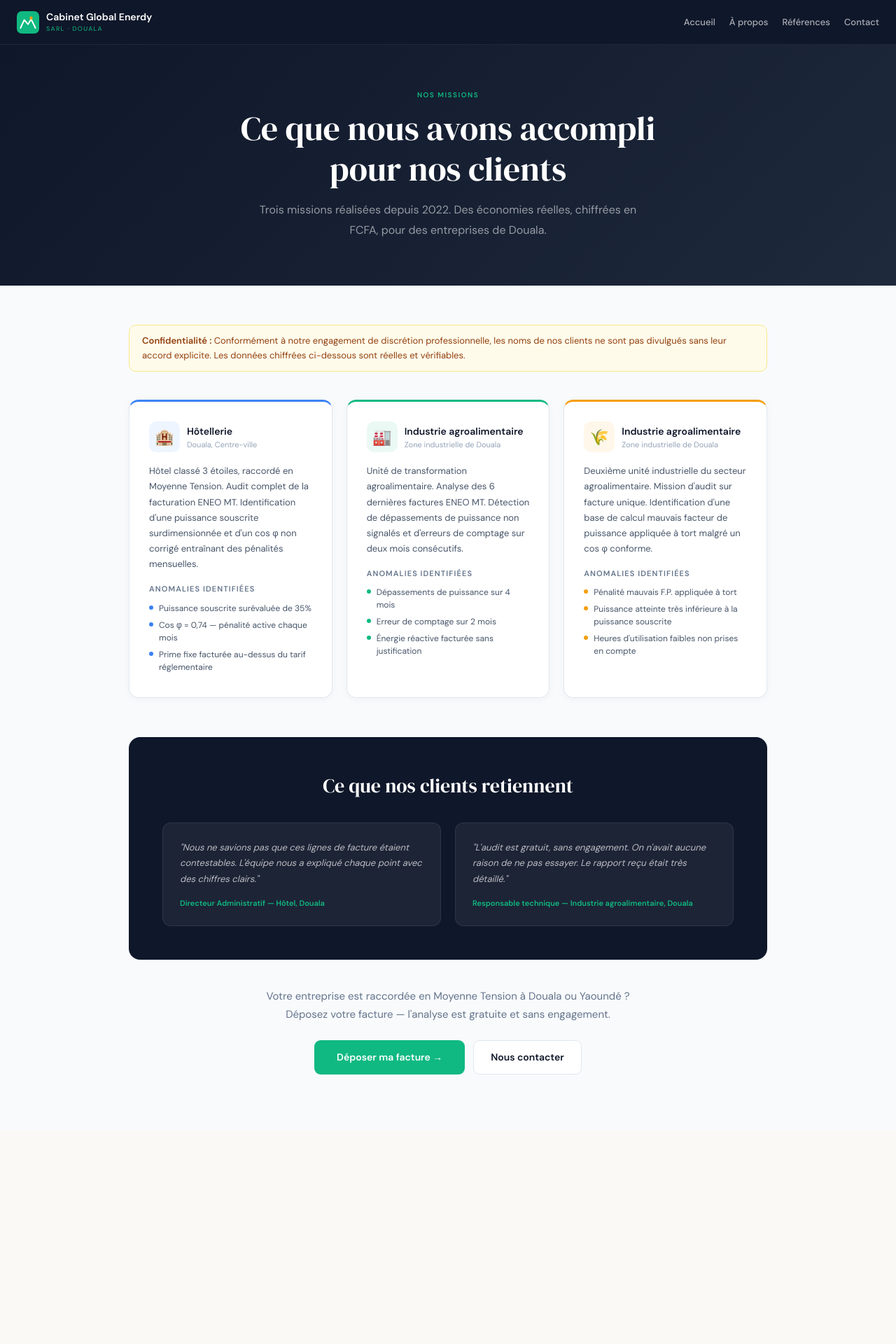
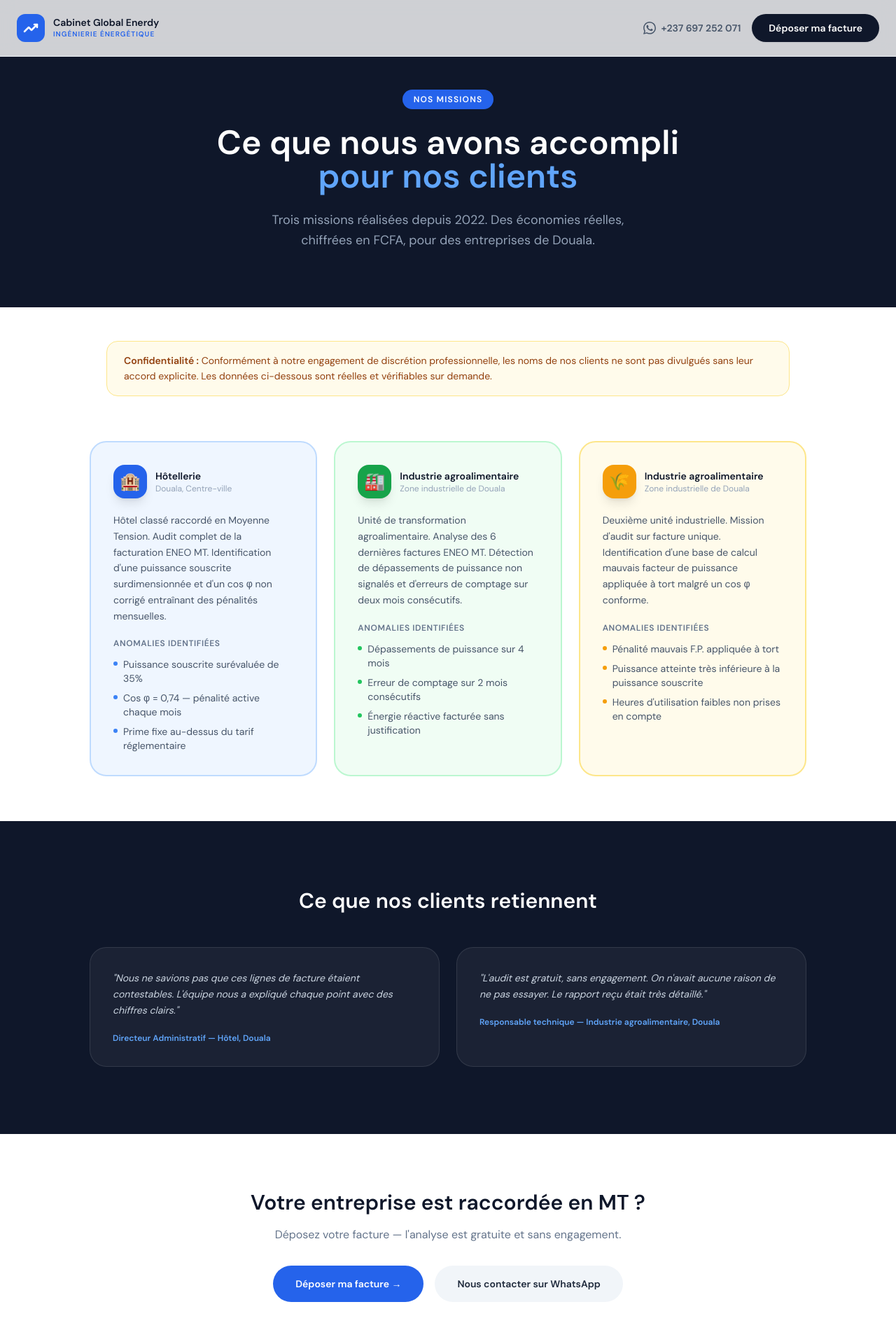
Before and after one commit to cabinetnoahetcie/factura-mt, a Next.js app in the folder frontend/: page /references in a window 1280 px wide. Shown: the top 1920 px of the page at 70% size. Before the commit the page ends 1615 px from the top, so only its background shows below. Built offline with nearby package versions, Linux system fonts and the light colour scheme.

Commit message:
Update page.jsx

```diff
--- a/frontend/app/references/page.jsx
+++ b/frontend/app/references/page.jsx
@@ -1,194 +1,166 @@
+'use client';
 // app/references/page.jsx
-'use client';
-import Link from 'next/link';
+import Navbar from '@/components/layout/Navbar';
+import Footer from '@/components/layout/Footer';
+import Link   from 'next/link';
 
+const WA_URL = `https://wa.me/237697252071?text=${encodeURIComponent("Bonjour Cabinet Global Enerdy, je souhaite démarrer un audit de ma facture ENEO MT.")}`;
 
-
-const WA_URL = `https://wa.me/237697252071?text=${encodeURIComponent("Bonjour Cabinet Global Enerdy, je souhaite en savoir plus sur vos références et démarrer un audit de ma facture ENEO MT.")}`;
-
-const NAV = [
-  { href:'/',            label:'Accueil'    },
-  { href:'/a-propos',   label:'À propos'   },
-  { href:'/references', label:'Références' },
-  { href:'/contact',    label:'Contact'    },
-];
-
-function Navbar() {
-  return (
-    <nav style={{
-      background:'#0f172a', borderBottom:'1px solid rgba(255,255,255,0.07)',
-      padding:'0 24px', height:64,
-      display:'flex', alignItems:'center', justifyContent:'space-between',
-      position:'sticky', top:0, zIndex:100,
-    }}>
-      <Link href="/" style={{ display:'flex', alignItems:'center', gap:10, textDecoration:'none' }}>
-        <svg width="32" height="32" viewBox="0 0 36 36" fill="none">
-          <rect width="36" height="36" rx="8" fill="#10B981"/>
-          <polyline points="6,27 12,14 18,21 23,13 30,27" fill="none" stroke="white" strokeWidth="2.2" strokeLinejoin="round" strokeLinecap="round"/>
-          <circle cx="23" cy="11" r="2.5" fill="#F59E0B"/>
-        </svg>
-        <div>
-          <div style={{ fontSize:14, fontWeight:700, color:'white' }}>Cabinet Global Enerdy</div>
-          <div style={{ fontSize:9, color:'#10B981', letterSpacing:'0.15em', textTransform:'uppercase' }}>SARL · Douala</div>
-        </div>
-      </Link>
-      <div style={{ display:'flex', gap:20, alignItems:'center' }}>
-        {NAV.map(({ href, label }) => (
-          <Link key={href} href={href} style={{ fontSize:13, fontWeight:500, color:'rgba(255,255,255,0.65)', textDecoration:'none' }}>
-            {label}
-          </Link>
-        ))}
-      </div>
-    </nav>
-  );
-}
-
-export default function References() {
-  return (
-    <div style={{ background:'#f8fafc', minHeight:'100vh', fontFamily:"'DM Sans',sans-serif" }}>
-      <Navbar />
-
-      {/* Hero */}
-      <div style={{ background:'linear-gradient(135deg,#0f172a,#1e293b)', padding:'64px 24px', textAlign:'center' }}>
-        <div style={{ fontSize:10, fontWeight:700, letterSpacing:'0.15em', textTransform:'uppercase', color:'#10B981', marginBottom:12 }}>
-          Nos missions
-        </div>
-        <h1 style={{ fontFamily:"'DM Serif Display',serif", fontSize:'clamp(28px,5vw,48px)', color:'white', marginBottom:16, lineHeight:1.2 }}>
-          Ce que nous avons accompli<br/>pour nos clients
-        </h1>
-        <p style={{ fontSize:16, color:'rgba(255,255,255,0.55)', maxWidth:560, margin:'0 auto', lineHeight:1.8 }}>
-          Trois missions réalisées depuis 2022. Des économies réelles,
-          chiffrées en FCFA, pour des entreprises de Douala.
-        </p>
-      </div>
-
-      <div style={{ maxWidth:960, margin:'0 auto', padding:'56px 24px 80px' }}>
-
-        {/* Note confidentialité */}
-        <div style={{
-          background:'#fffbeb', border:'1px solid #fde68a',
-          borderRadius:10, padding:'12px 18px', marginBottom:40,
-          fontSize:13, color:'#92400e', lineHeight:1.6,
-        }}>
-          <strong>Confidentialité :</strong> Conformément à notre engagement de discrétion professionnelle,
-          les noms de nos clients ne sont pas divulgués sans leur accord explicite.
-          Les données chiffrées ci-dessous sont réelles et vérifiables.
-        </div>
-
-        {/* Références */}
-        <div style={{ display:'grid', gridTemplateColumns:'repeat(auto-fit,minmax(280px,1fr))', gap:20, marginBottom:56 }}>
-          {[
+const REFS = [
   {
     secteur:   'Hôtellerie',
     lieu:      'Douala, Centre-ville',
-              desc:      "Hôtel classé 3 étoiles, raccordé en Moyenne Tension. Audit complet de la facturation ENEO MT. Identification d'une puissance souscrite surdimensionnée et d'un cos φ non corrigé entraînant des pénalités mensuelles.",
-              anomalies: ['Puissance souscrite surévaluée de 35%', 'Cos φ = 0,74 — pénalité active chaque mois', 'Prime fixe facturée au-dessus du tarif réglementaire'],
-              couleur:   '#3b82f6',
     icone:     '🏨',
+    color:     'blue',
+    desc:      "Hôtel classé raccordé en Moyenne Tension. Audit complet de la facturation ENEO MT. Identification d'une puissance souscrite surdimensionnée et d'un cos φ non corrigé entraînant des pénalités mensuelles.",
+    anomalies: [
+      'Puissance souscrite surévaluée de 35%',
+      'Cos φ = 0,74 — pénalité active chaque mois',
+      'Prime fixe au-dessus du tarif réglementaire',
+    ],
   },
   {
     secteur:   'Industrie agroalimentaire',
     lieu:      'Zone industrielle de Douala',
+    icone:     '🏭',
+    color:     'green',
     desc:      "Unité de transformation agroalimentaire. Analyse des 6 dernières factures ENEO MT. Détection de dépassements de puissance non signalés et d'erreurs de comptage sur deux mois consécutifs.",
-              anomalies: ['Dépassements de puissance sur 4 mois', "Erreur de comptage sur 2 mois", 'Énergie réactive facturée sans justification'],
-              couleur:   '#10B981',
-              icone:     '🏭',
+    anomalies: [
+      'Dépassements de puissance sur 4 mois',
+      'Erreur de comptage sur 2 mois consécutifs',
+      'Énergie réactive facturée sans justification',
+    ],
   },
   {
     secteur:   'Industrie agroalimentaire',
     lieu:      'Zone industrielle de Douala',
-              desc:      "Deuxième unité industrielle du secteur agroalimentaire. Mission d'audit sur facture unique. Identification d'une base de calcul mauvais facteur de puissance appliquée à tort malgré un cos φ conforme.",
-              anomalies: ['Pénalité mauvais F.P. appliquée à tort', 'Puissance atteinte très inférieure à la puissance souscrite', 'Heures d\'utilisation faibles non prises en compte'],
-              couleur:   '#F59E0B',
     icone:     '🌾',
+    color:     'amber',
+    desc:      "Deuxième unité industrielle. Mission d'audit sur facture unique. Identification d'une base de calcul mauvais facteur de puissance appliquée à tort malgré un cos φ conforme.",
+    anomalies: [
+      'Pénalité mauvais F.P. appliquée à tort',
+      'Puissance atteinte très inférieure à la puissance souscrite',
+      'Heures d\'utilisation faibles non prises en compte',
+    ],
   },
-          ].map((ref, i) => (
-            <div key={i} style={{
-              background:'white', border:'1px solid #e2e8f0',
-              borderRadius:14, padding:28,
-              borderTop:`3px solid ${ref.couleur}`,
-              boxShadow:'0 2px 12px rgba(0,0,0,0.04)',
-            }}>
-              <div style={{ display:'flex', alignItems:'center', gap:10, marginBottom:16 }}>
-                <div style={{
-                  width:44, height:44, borderRadius:10,
-                  background:`${ref.couleur}15`,
-                  display:'flex', alignItems:'center', justifyContent:'center',
-                  fontSize:22,
-                }}>
+];
+
+const COLOR_MAP = {
+  blue:  { bg:'bg-blue-50',  border:'border-blue-200',  badge:'bg-blue-600',  dot:'bg-blue-500'  },
+  green: { bg:'bg-green-50', border:'border-green-200', badge:'bg-green-600', dot:'bg-green-500' },
+  amber: { bg:'bg-amber-50', border:'border-amber-200', badge:'bg-amber-500', dot:'bg-amber-500' },
+};
+
+export default function References() {
+  return (
+    <div className="min-h-screen bg-white font-sans">
+      <Navbar onAudit={() => {}} />
+
+      {/* Hero */}
+      <section className="bg-slate-900 pt-32 pb-20 px-6 text-center">
+        <span className="inline-block bg-blue-600 text-white text-xs font-bold uppercase tracking-widest px-4 py-1.5 rounded-full mb-6">
+          Nos missions
+        </span>
+        <h1 className="text-4xl md:text-5xl font-extrabold text-white leading-tight mb-6 max-w-3xl mx-auto">
+          Ce que nous avons accompli<br/>
+          <span className="text-blue-400">pour nos clients</span>
+        </h1>
+        <p className="text-slate-400 text-lg max-w-xl mx-auto leading-relaxed">
+          Trois missions réalisées depuis 2022. Des économies réelles,
+          chiffrées en FCFA, pour des entreprises de Douala.
+        </p>
+      </section>
+
+      {/* Note confidentialité */}
+      <div className="max-w-5xl mx-auto px-6 pt-12">
+        <div className="bg-amber-50 border border-amber-200 rounded-2xl px-6 py-4 text-sm text-amber-800 leading-relaxed">
+          <strong>Confidentialité :</strong> Conformément à notre engagement de discrétion professionnelle,
+          les noms de nos clients ne sont pas divulgués sans leur accord explicite.
+          Les données ci-dessous sont réelles et vérifiables sur demande.
+        </div>
+      </div>
+
+      {/* Références */}
+      <section className="py-16 px-6">
+        <div className="max-w-5xl mx-auto grid grid-cols-1 md:grid-cols-3 gap-6">
+          {REFS.map((ref, i) => {
+            const c = COLOR_MAP[ref.color];
+            return (
+              <div key={i} className={`rounded-3xl p-8 border-2 ${c.bg} ${c.border} hover:shadow-xl transition-shadow`}>
+                <div className="flex items-center gap-3 mb-5">
+                  <div className={`w-12 h-12 ${c.badge} rounded-2xl flex items-center justify-center text-2xl shadow-lg`}>
                     {ref.icone}
                   </div>
                   <div>
-                  <div style={{ fontSize:14, fontWeight:700, color:'#0f172a' }}>{ref.secteur}</div>
-                  <div style={{ fontSize:11, color:'#94a3b8' }}>{ref.lieu}</div>
+                    <div className="font-extrabold text-slate-900 text-sm">{ref.secteur}</div>
+                    <div className="text-xs text-slate-400">{ref.lieu}</div>
                   </div>
                 </div>
-
-              <p style={{ fontSize:13, color:'#475569', lineHeight:1.7, marginBottom:16 }}>
-                {ref.desc}
-              </p>
-
-              <div style={{ fontSize:11, fontWeight:700, color:'#64748b', textTransform:'uppercase', letterSpacing:'0.1em', marginBottom:10 }}>
+                <p className="text-slate-600 text-sm leading-relaxed mb-5">{ref.desc}</p>
+                <div className="text-xs font-bold text-slate-500 uppercase tracking-wider mb-3">
                   Anomalies identifiées
                 </div>
+                <ul className="space-y-2">
                   {ref.anomalies.map((a, j) => (
-                <div key={j} style={{ display:'flex', gap:8, alignItems:'flex-start', marginBottom:6 }}>
-                  <div style={{ width:6, height:6, borderRadius:'50%', background:ref.couleur, marginTop:5, flexShrink:0 }}/>
-                  <div style={{ fontSize:12, color:'#475569', lineHeight:1.5 }}>{a}</div>
+                    <li key={j} className="flex items-start gap-2 text-sm text-slate-600">
+                      <span className={`w-1.5 h-1.5 rounded-full ${c.dot} mt-1.5 flex-shrink-0`}/>
+                      {a}
+                    </li>
+                  ))}
+                </ul>
               </div>
-              ))}
+            );
+          })}
         </div>
-          ))}
-        </div>
+      </section>
 
-        {/* Ce que nos clients disent */}
-        <div style={{
-          background:'#0f172a', borderRadius:16,
-          padding:'clamp(32px,4vw,48px)', marginBottom:40,
-        }}>
-          <h2 style={{ fontFamily:"'DM Serif Display',serif", fontSize:'clamp(20px,3vw,28px)', color:'white', marginBottom:32, textAlign:'center' }}>
+      {/* Témoignages */}
+      <section className="bg-slate-900 py-24 px-6">
+        <div className="max-w-5xl mx-auto">
+          <h2 className="text-3xl font-bold text-white text-center mb-12">
             Ce que nos clients retiennent
           </h2>
-          <div style={{ display:'grid', gridTemplateColumns:'repeat(auto-fit,minmax(240px,1fr))', gap:20 }}>
+          <div className="grid grid-cols-1 md:grid-cols-2 gap-6">
             {[
-              { txt:'"Nous ne savions pas que ces lignes de facture étaient contestables. L\'équipe nous a expliqué chaque point avec des chiffres clairs."', auteur:'Directeur Administratif — Hôtel, Douala' },
-              { txt:'"L\'audit est gratuit, sans engagement. On n\'avait aucune raison de ne pas essayer. Le rapport reçu était très détaillé."', auteur:'Responsable technique — Industrie agroalimentaire, Douala' },
+              {
+                txt:    '"Nous ne savions pas que ces lignes de facture étaient contestables. L\'équipe nous a expliqué chaque point avec des chiffres clairs."',
+                auteur: 'Directeur Administratif — Hôtel, Douala',
+              },
+              {
+                txt:    '"L\'audit est gratuit, sans engagement. On n\'avait aucune raison de ne pas essayer. Le rapport reçu était très détaillé."',
+                auteur: 'Responsable technique — Industrie agroalimentaire, Douala',
+              },
             ].map((t, i) => (
-              <div key={i} style={{
-                background:'rgba(255,255,255,0.06)', border:'1px solid rgba(255,255,255,0.08)',
-                borderRadius:12, padding:24,
-              }}>
-                <div style={{ fontSize:13, color:'rgba(255,255,255,0.7)', lineHeight:1.75, fontStyle:'italic', marginBottom:14 }}>
-                  {t.txt}
-                </div>
-                <div style={{ fontSize:11, color:'#10B981', fontWeight:600 }}>{t.auteur}</div>
+              <div key={i} className="bg-white/5 border border-white/10 rounded-3xl p-8">
+                <p className="text-slate-300 text-sm leading-relaxed italic mb-5">{t.txt}</p>
+                <div className="text-blue-400 text-xs font-bold">{t.auteur}</div>
               </div>
             ))}
           </div>
         </div>
+      </section>
 
       {/* CTA */}
-        <div style={{ textAlign:'center' }}>
-          <p style={{ fontSize:15, color:'#64748b', marginBottom:24, lineHeight:1.7 }}>
-            Votre entreprise est raccordée en Moyenne Tension à Douala ou Yaoundé ?<br/>
+      <section className="bg-white py-20 px-6 text-center">
+        <h2 className="text-2xl md:text-3xl font-extrabold text-slate-900 mb-4">
+          Votre entreprise est raccordée en MT ?
+        </h2>
+        <p className="text-slate-500 mb-8 max-w-lg mx-auto">
           Déposez votre facture — l'analyse est gratuite et sans engagement.
         </p>
-          <Link href="/" style={{
-            display:'inline-block', background:'#10B981', color:'white',
-            textDecoration:'none', borderRadius:9, padding:'14px 32px',
-            fontSize:14, fontWeight:700, fontFamily:"'DM Sans',sans-serif", marginRight:12,
-          }}>
+        <div className="flex flex-col sm:flex-row gap-4 justify-center">
+          <Link href="/"
+            className="bg-blue-600 text-white px-8 py-4 rounded-full font-bold hover:bg-blue-700 transition-all text-sm">
             Déposer ma facture →
           </Link>
-          <a href={WA_URL} target="_blank" rel="noopener noreferrer" style={{
-            display:'inline-block', background:'white', color:'#0f172a',
-            border:'1.5px solid #e2e8f0', textDecoration:'none', borderRadius:9,
-            padding:'13px 24px', fontSize:14, fontWeight:600, fontFamily:"'DM Sans',sans-serif",
-          }}>
-            Nous contacter
+          <a href={WA_URL} target="_blank" rel="noopener noreferrer"
+            className="bg-slate-100 text-slate-800 px-8 py-4 rounded-full font-bold hover:bg-slate-200 transition-all text-sm">
+            Nous contacter sur WhatsApp
           </a>
         </div>
-      </div>
+      </section>
+
+      <Footer />
     </div>
   );
 }
```
Lines whose indentation alone changed are shown as unchanged.
